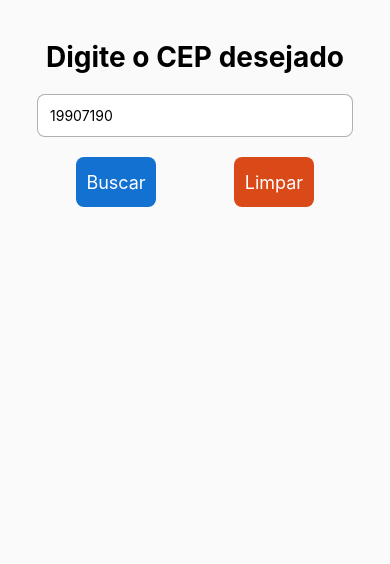
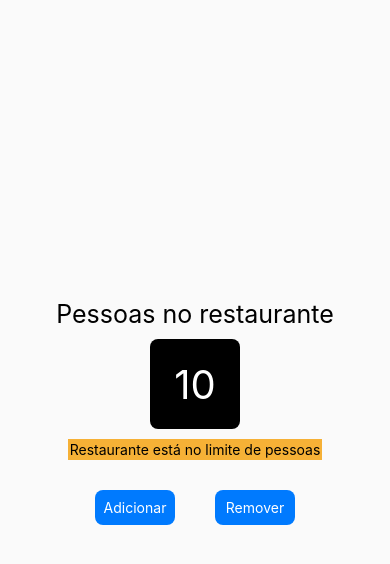
Before and after one commit to KristianKirschner/aprendizado-react-native, a React Native app: screen / in a window 390 px wide. Shown: the top 564 px of the page. Built offline with nearby package versions, Linux system fonts and the light colour scheme.

Commit message:
Desafio: Limite restaurante

```diff
--- a/App.js
+++ b/App.js
@@ -1,86 +1,67 @@
 import React, { useState, useEffect } from 'react';
-import {
-  View,
-  StyleSheet,
-  ActivityIndicator,
-  Text,
-  TextInput,
-  Keyboard,
-  TouchableOpacity,
-} from 'react-native';
-import { api } from './src/services/api';
-import Results from './src/Results';
+import { View, StyleSheet, Text, TouchableOpacity } from 'react-native';
 
 export default function App() {
-  const [input, setInput] = useState('19907190');
-  const [cep, setCep] = useState(null);
-  const [cepSelecionado, setCepSelecionado] = useState(null);
-  const [loading, setLoading] = useState(false);
+  const [pessoas, setPessoas] = useState(10);
+  const [limiteSup, setLimiteSup] = useState(false);
+  const [limiteInf, setLimiteInf] = useState(false);
 
-  function renderResultado() {
-    if (loading) {
-      return <ActivityIndicator size={45} color={'blue'} />;
-    } else {
+  useEffect(() => {
+    function checarNumeros() {
+      if (pessoas >= 10) {
+        setLimiteSup(true);
+      } else {
+        setLimiteSup(false)
+      };
+      if (pessoas <= 0) {
+        setLimiteInf(true)
+      } else {
+        setLimiteInf(false)
+      }
+    }
+    checarNumeros();
+  }, [pessoas]);
+
+  function renderizarLimite(){
+    if (limiteSup) {
       return(
-        <Results data={cepSelecionado}/>
+        <Text style={{backgroundColor: 'yellow'}} >Restaurante está no seu limite de pessoas</Text>
       )
     }
   }
 
-  useEffect(() => {
-    async function loadCep() {
-      if (!cep) return;
-      let numeroCep = cep;
-      const response = await api.get(`ws/${numeroCep}/json/`);
-      setCepSelecionado({
-        logradouro: response.data.logradouro,
-        bairro: response.data.bairro,
-        cidade: response.data.localidade,
-        uf: response.data.uf,
-        cep: response.data.cep,
-      });
-
-    setLoading(false)
-    Keyboard.dismiss();
-    }
-    loadCep();
-
-  }, [cep]);
-
-  function buscar() {
-    setCep(input);
-    setLoading(true)
-  }
-
-  function limpar() {
-    setCep('');
-    setInput('');
-    setCepSelecionado(null);
-    setLoading(false)
-  }
-
   return (
     <View style={styles.container}>
-      <View style={styles.inputBox}>
-        <Text style={styles.titulo}>Digite o CEP desejado</Text>
-        <TextInput
-          style={styles.inputText}
-          placeholder="a"
-          onChangeText={valor => setInput(valor)}
-          value={input}
-        />
+      <Text style={{ fontSize: 25, marginBottom: 10 }}>
+        Pessoas no restaurante
+      </Text>
 
-        <View style={styles.buttonArea}>
-          <TouchableOpacity style={styles.btnBuscar} onPress={buscar}>
-            <Text style={styles.btnTexto}>Buscar</Text>
-          </TouchableOpacity>
-          <TouchableOpacity style={styles.btnLimpar} onPress={limpar}>
-            <Text style={styles.btnTexto}>Limpar</Text>
-          </TouchableOpacity>
-        </View>
+      <View style={styles.caixaNumero}>
+        <Text style={{ color: 'white', fontSize: 40 }}> {pessoas} </Text>
       </View>
 
-      {renderResultado()}
+      {limiteSup &&
+        <Text style={{margin: 10, padding: 2, backgroundColor: '#F6B136'}} >Restaurante está no limite de pessoas</Text>
+      }
+
+      <View style={styles.caixaInput}>
+        <TouchableOpacity
+          style={styles.botao}
+          onPress={() => setPessoas(pessoas + 1)}
+          disabled={limiteSup}
+        >
+          <Text style={{ color: 'white' }}>Adicionar</Text>
+        </TouchableOpacity>
+        <TouchableOpacity
+          onPress={() => setPessoas(pessoas - 1)}
+          style={styles.botao}
+          disabled={limiteInf}
+        >
+          <Text style={{ color: 'white' }}>Remover</Text>
+        </TouchableOpacity>
+
+      </View>
+
     </View>
   );
 }
@@ -90,50 +71,29 @@ const styles = StyleSheet.create({
     flex: 1,
     backgroundColor: '#FAFAFA',
     alignItems: 'center',
+    justifyContent: 'center',
   },
-  inputBox: {
-    marginTop: 40,
+  caixaNumero: {
+    fontSize: 30,
+    backgroundColor: 'black',
+    width: 90,
+    height: 90,
+    textAlign: 'center',
     alignItems: 'center',
     justifyContent: 'center',
-    width: '90%',
+    borderRadius: 8,
+    textAlign: 'centers',
   },
-  titulo: {
-    fontWeight: 'bold',
-    fontSize: 28,
+  caixaInput: {
+    flexDirection: 'row',
   },
-  inputText: {
-    marginTop: 20,
-    padding: 12,
-    width: '90%',
-    borderWidth: 1,
-    backgroundColor: '#FFFFFF',
-    borderColor: '#00000050',
-    marginBottom: 20,
+  botao: {
+    backgroundColor: '#007AFE',
     borderRadius: 8,
-  },
-  buttonArea: {
-    flexDirection: 'row',
-    width: '90%',
-    justifyContent: 'space-around',
-  },
-  btnBuscar: {
     width: 80,
-    backgroundColor: '#1371D2',
+    height: 35,
+    margin: 20,
+    alignItems: 'center',
     justifyContent: 'center',
-    alignItems: 'center',
-    height: 50,
-    borderRadius: 8,
-  },
-  btnLimpar: {
-    width: 80,
-    backgroundColor: '#DA4918',
-    justifyContent: 'center',
-    alignItems: 'center',
-    height: 50,
-    borderRadius: 8,
-  },
-  btnTexto: {
-    color: '#FFF',
-    fontSize: 18,
   },
 });
--- a/src/Results/index.js
+++ /dev/null
@@ -1,36 +0,0 @@
-import React from "react";
-import { Text, View, StyleSheet } from "react-native";
-
-
-export default function Resultados(props){
-
-if (!props.data) {
-  return null;
-} else {
-
-
-    return(
-        <View style={styles.container} >
-            <Text style={styles.texto}>CEP: {props.data.cep} </Text>
-            <Text style={styles.texto}>Logradouro: {props.data.logradouro}</Text>
-            <Text style={styles.texto}>Bairro: {props.data.bairro}</Text>
-            <Text style={styles.texto}>Cidade: {props.data.cidade}</Text>
-            <Text style={styles.texto}>Estado: {props.data.uf}</Text>
-        </View>
-
-    )
-}}
-
-const styles = StyleSheet.create({
-    container:{
-        flex:1,
-        justifyContent:'center',
-        alignItems: 'center',
-        paddingLeft: 70,
-        paddingRight: 70
-    },
-    texto:{
-        fontSize: 20,
-        textAlign: 'center'
-    }
-})
--- a/src/services/api.js
+++ /dev/null
@@ -1,5 +0,0 @@
-import axios from "axios";
-
-export const api = axios.create({
-    baseURL: "https://viacep.com.br"
-})
```
